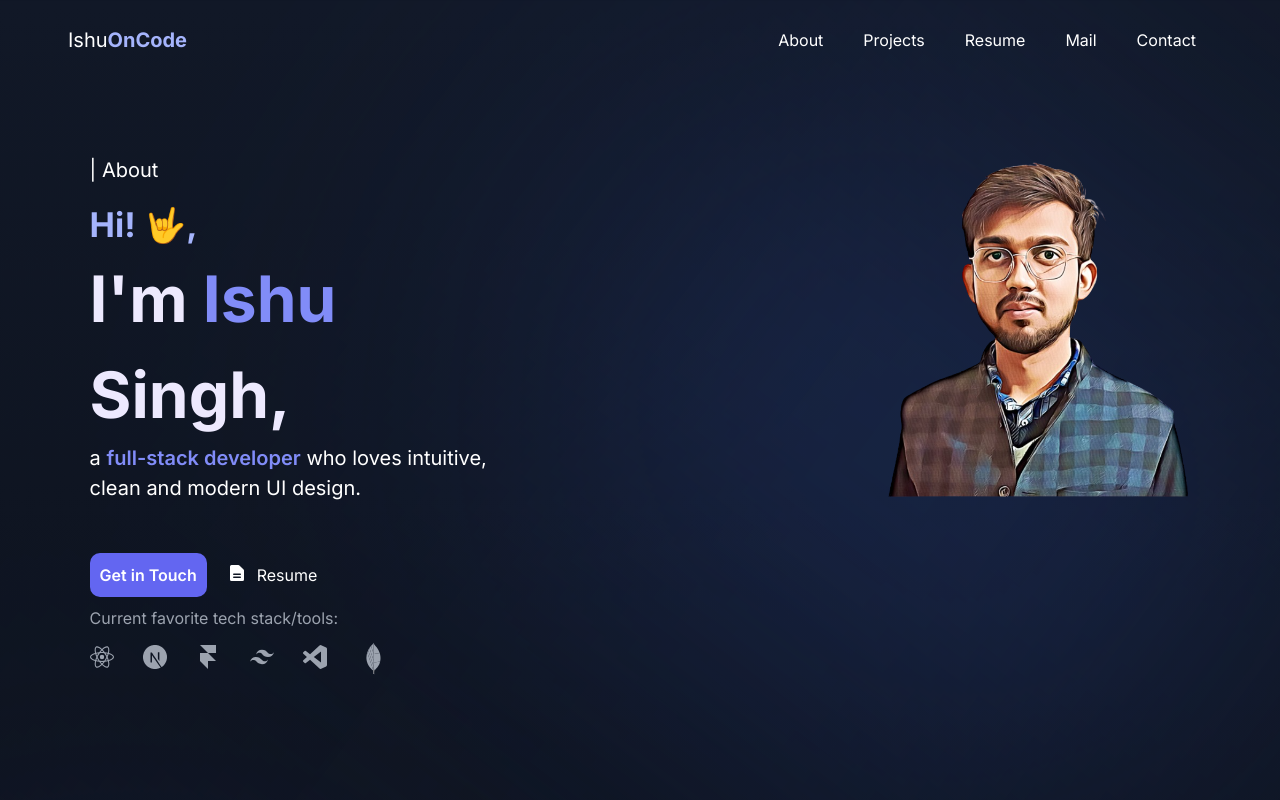
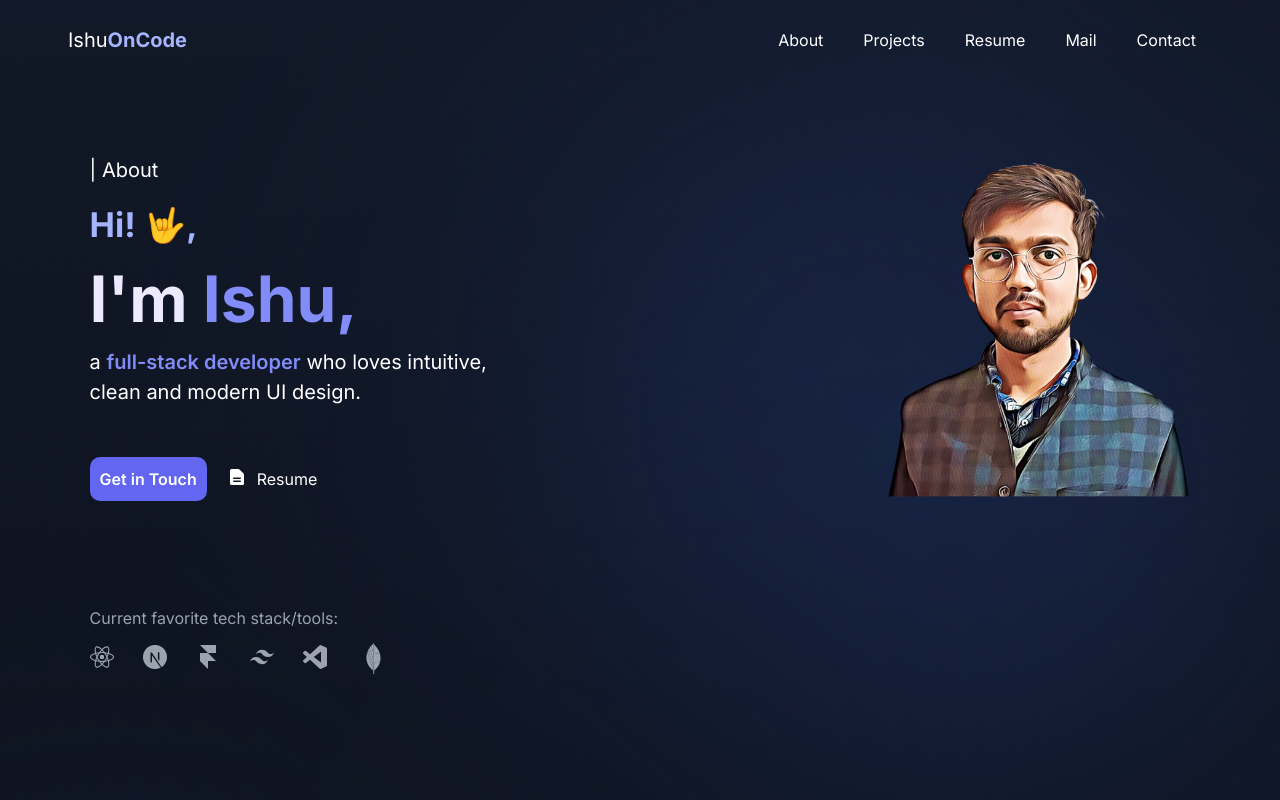
Before and after one commit to ishuoncode/my_portfolio, a Next.js app: page / in a window 1280 px wide. Shown: the top 800 px of the page. Built offline with nearby package versions, Linux system fonts and the light colour scheme.

Commit message:
Update About.js

```diff
--- a/app/components/About.js
+++ b/app/components/About.js
@@ -44,7 +44,7 @@
               title={
                 <p className="mt-[-7px] sm:w-[453px] w-[323px] text-[#ede9fe]">
                   I&apos;m{' '}
-                  <span className="font-bold text-indigo-400">Ishu</span> Singh,
+                  <span className="font-bold text-indigo-400">Ishu,</span>
                 </p>
               }
               textStyles={'w-[300px]'}
```
